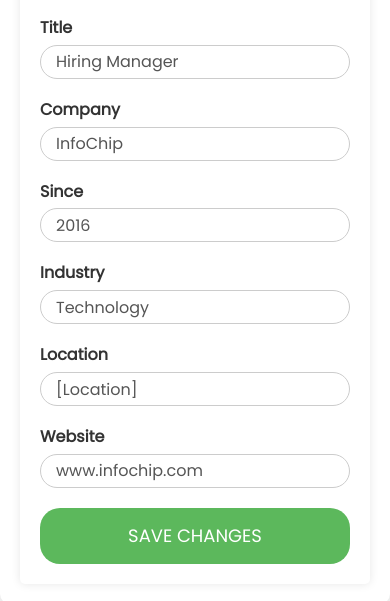
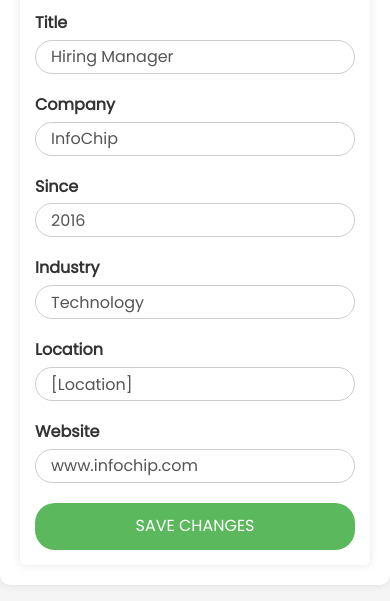
Before and after one commit to DhrumiVaidya/VirtuRecruit_recruiter, a plain HTML site: page edit_profile.html in a window 390 px wide. Shown: the part 268-869 px from the top of the page. Drawn offline with nearby package versions, Linux system fonts and the light colour scheme.

Commit message:
Update edit_profile.html

```diff
--- a/edit_profile.html
+++ b/edit_profile.html
@@ -51,6 +51,15 @@
       }
       .btn-primary:hover {
         background-color: #4cae4c;
+      }
+        @media (max-width: 767px) {
+        .form-container {
+          padding: 15px;
+        }
+        .btn-primary {
+          font-size: 16px;
+          padding: 12px;
+        }
       }
     </style>
     <script>
```
